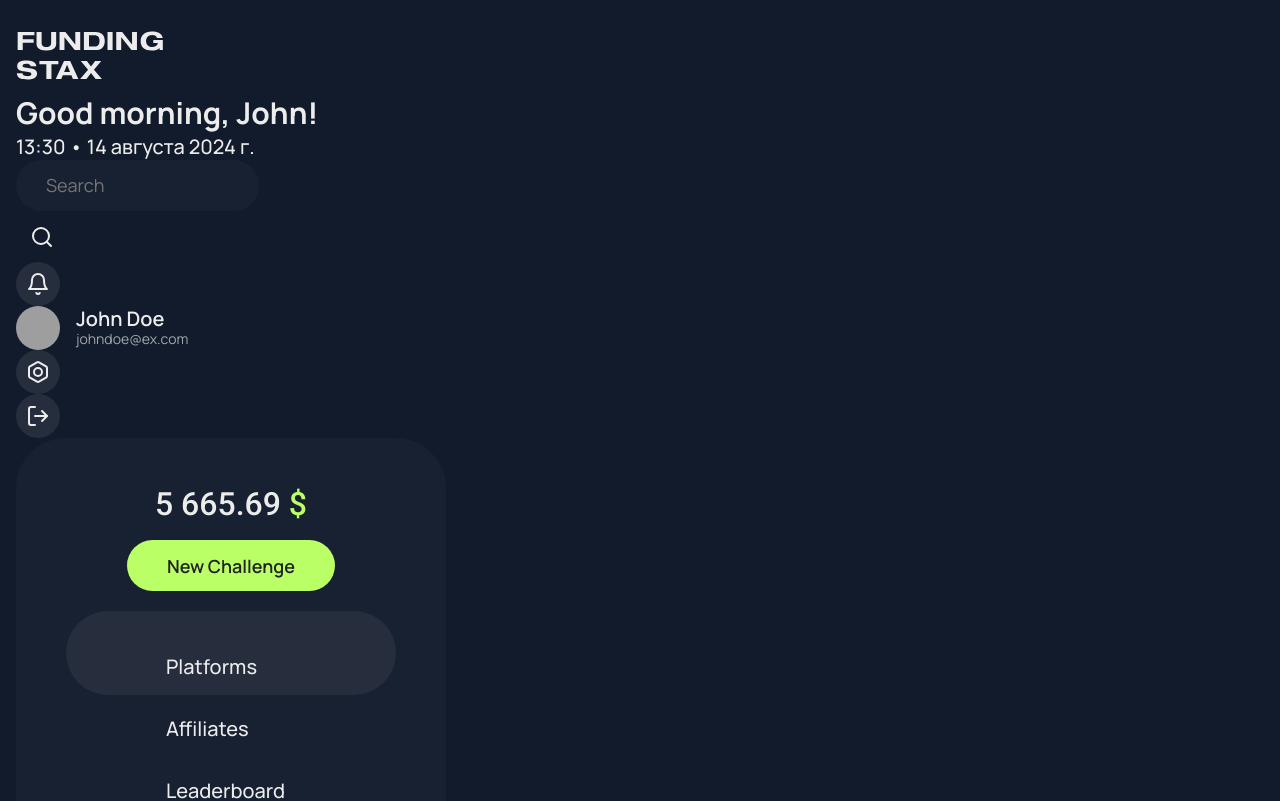
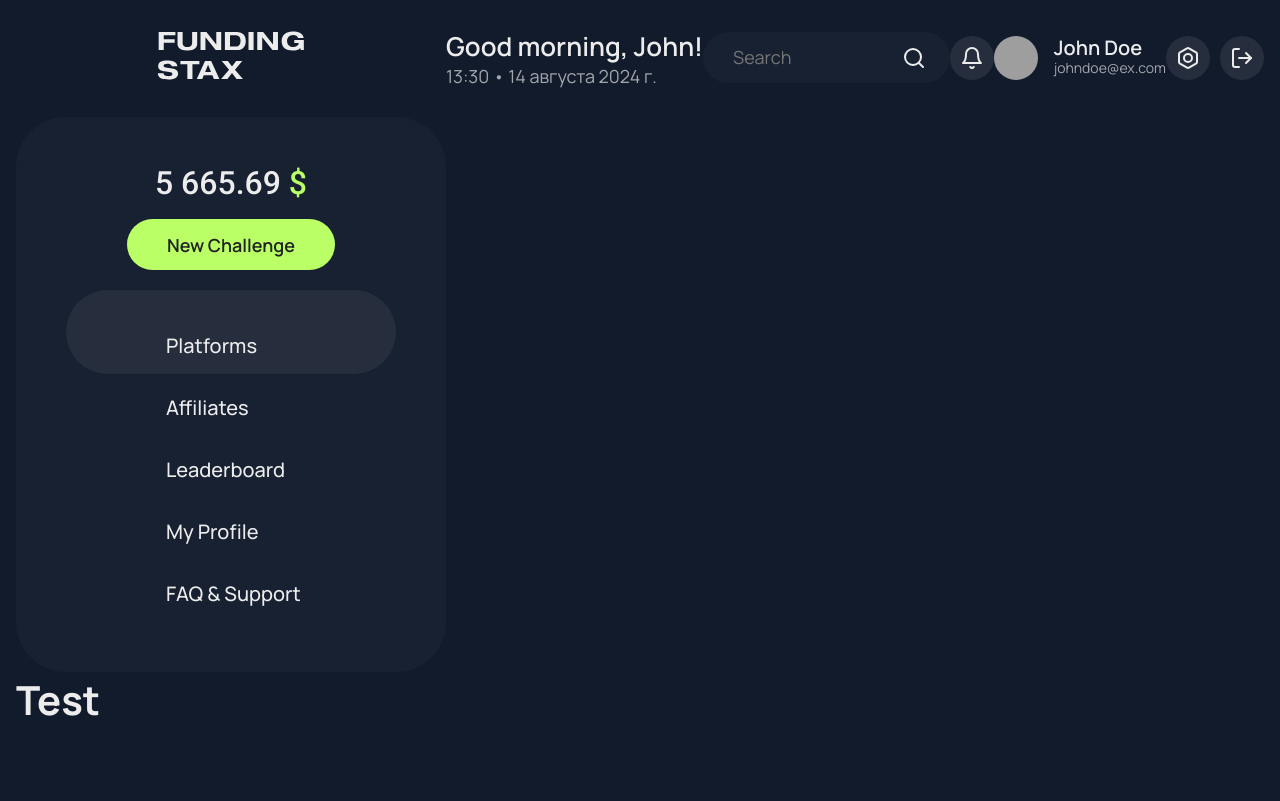
Before and after one commit to fenyadim/funding-stax-dashboard, a Next.js app: page / in a window 1280 px wide. Shown: the top 801 px of the page. Built offline with nearby package versions, Linux system fonts and the light colour scheme; grey boxes are pictures that could not be loaded.

Commit message:
Create header

```diff
--- a/src/components/Header/Header.module.scss
+++ b/src/components/Header/Header.module.scss
@@ -0,0 +1,51 @@
+.headerWrapper {
+  display: flex;
+  align-items: center;
+  margin-bottom: 25px;
+}
+
+.logoWrapper {
+  display: flex;
+  justify-content: center;
+  min-width: var(--sidebar-width);
+}
+
+.rightSide {
+  display: flex;
+  align-items: center;
+  justify-content: space-between;
+  width: 100%;
+}
+
+.welcomeTitle {
+  font-weight: 600;
+  font-size: 26px;
+}
+
+.welcomeDate {
+  font-weight: 400;
+  font-size: 18px;
+  color: var(--font-second-color);
+}
+
+.searchWrapper {
+  position: relative;
+  flex: 1;
+  max-width: 450px;
+
+  button {
+    position: absolute;
+    top: 0;
+    right: 10px;
+  }
+}
+
+.searchInput {
+  width: 100%;
+  padding-right: 51px;
+}
+
+.navigation {
+  display: flex;
+  gap: 10px;
+}
```
